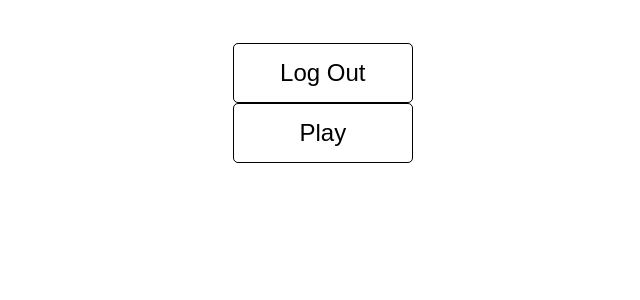
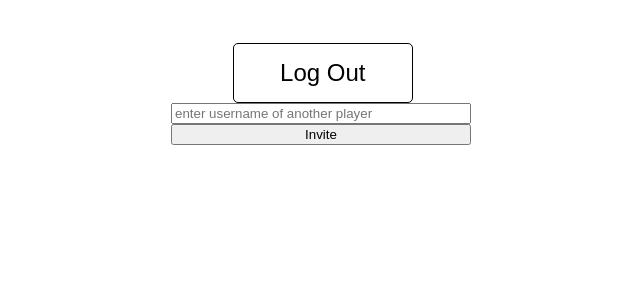
Before and after one commit to hristo10000/Quiz-Game, a React (Create React App) app: page /home in a window 1280 px wide. Shown: the top 300 px of the page, without its empty margins (319-959 px from the left). Built offline with nearby package versions, Linux system fonts and the light colour scheme; no server answers.

Commit message:
added invite
doesnt send request

```diff
--- a/src/App.css
+++ b/src/App.css
@@ -27,3 +27,10 @@
   align-content: center;
   text-align: center;
 }
+
+.InviteSearch{
+  display: flex;
+  flex-direction: column;
+  justify-content: center;
+  min-width: 300px;
+}
--- a/src/components/Game/InvitePage.jsx
+++ /dev/null
@@ -1,12 +0,0 @@
-import React from 'react';
-
-function InvitePage() {
-  return (
-    <>
-      <input type="text" placeholder="type the username of your oponent" />
-      <input type="submit" label="Invite" />
-    </>
-  );
-}
-
-export default InvitePage();
--- a/src/components/Home/home.jsx
+++ b/src/components/Home/home.jsx
@@ -2,6 +2,10 @@ import React, { useEffect } from 'react';
 import { Link } from 'react-router-dom';
 import instance from '../../utils/Requests';
 import CustomButton from '../Button/Button';
+
+function SendInvite() {
+  // send post
+}
 
 function Home() {
   useEffect(() => {
@@ -38,8 +42,10 @@ function Home() {
     <>
       <h1>{user?.username}</h1>
       <Link to="/logout"><CustomButton text="Log Out" /></Link>
-      <Link to="/invite"><CustomButton text="Play" /></Link>
-
+      <div className="InviteSearch">
+        <input type="text" placeholder="enter username of another player" />
+        <input onSubmit={SendInvite} type="submit" value="Invite" />
+      </div>
     </>
   );
 }
--- a/src/index.jsx
+++ b/src/index.jsx
@@ -6,14 +6,12 @@ import {
   Routes,
   Route,
 } from 'react-router-dom';
-// import App from './App';
 import Home from './components/Home/home';
 import reportWebVitals from './reportWebVitals';
 import LandingPage from './components/LandingPage/LandingPage';
 import LogIn from './components/LogInForm/LogInForm';
 import SignUp from './components/SignUpForm/SignUpForm';
 import LogOut from './components/LogOut';
-import InvitePage from './components/Game/InvitePage';
 
 const root = ReactDOM.createRoot(document.getElementById('root'));
 root.render(
@@ -24,7 +22,6 @@ root.render(
       <Route path="/login" element={<LogIn />} />
       <Route path="/logout" element={<LogOut />} />
       <Route path="/register" element={<SignUp />} />
-      <Route path="/invite" element={<InvitePage />} />
     </Routes>
   </BrowserRouter>,
 );
```
